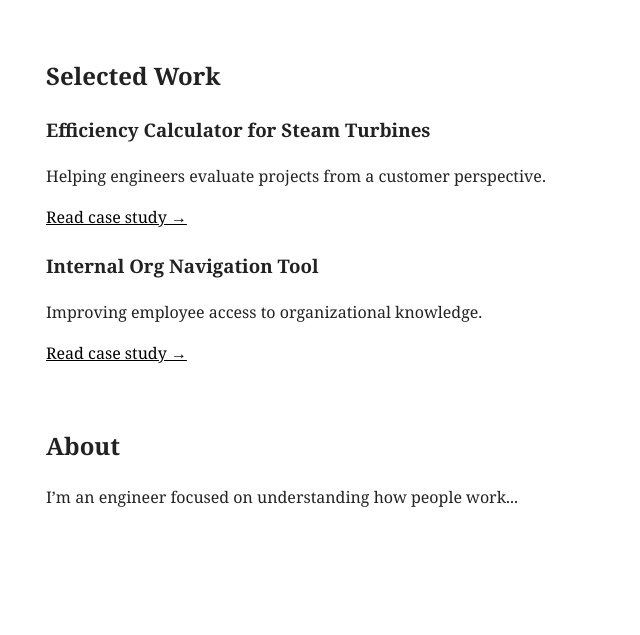
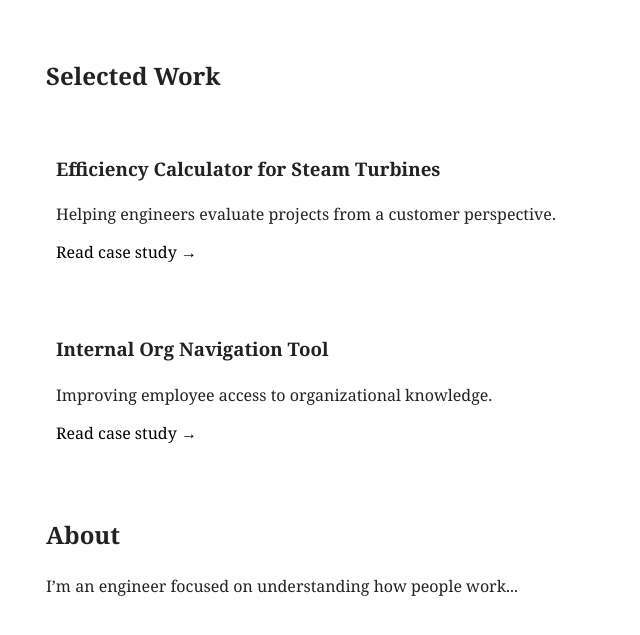
Before and after one commit to miafarina-033/miafarina-033.github.io, a plain HTML site: page index.html in a window 1280 px wide. Shown: the part 187-822 px from the top of the page, without its empty margins (234-874 px from the left). Before the commit the page ends 800 px from the top, so only its background shows below. Drawn offline with Linux system fonts and the light colour scheme.

Commit message:
Enhance project styles and link hover effects
Added styles for project sections and improved link styles.

```diff
--- a/styles.css
+++ b/styles.css
@@ -18,15 +18,42 @@ h2 {
   font-size: 24px;
 }
 
-h3 {
-  margin-top: 20px;
+.project {
+  margin-top: 30px;
 }
 
 a {
-  color: #000;
-  text-decoration: underline;
+  color: black;
+  text-decoration: none;
+  transition: opacity 0.2s ease;
+}
+
+a:hover {
+  opacity: 0.5;
+}
+
+.project {
+  padding: 10px;
+  border-radius: 8px;
+  transition: background 0.25s ease;
+}
+
+.project:hover {
+  background: #f5f5f5;
+}
+
+.project {
+  transition: all 0.25s ease;
+}
+
+.project:hover {
+  transform: translateY(-2px);
 }
 
 section {
-  margin-bottom: 40px;
+  margin-bottom: 50px;
 }
+
+p {
+  margin-bottom: 12px;
+}
```
